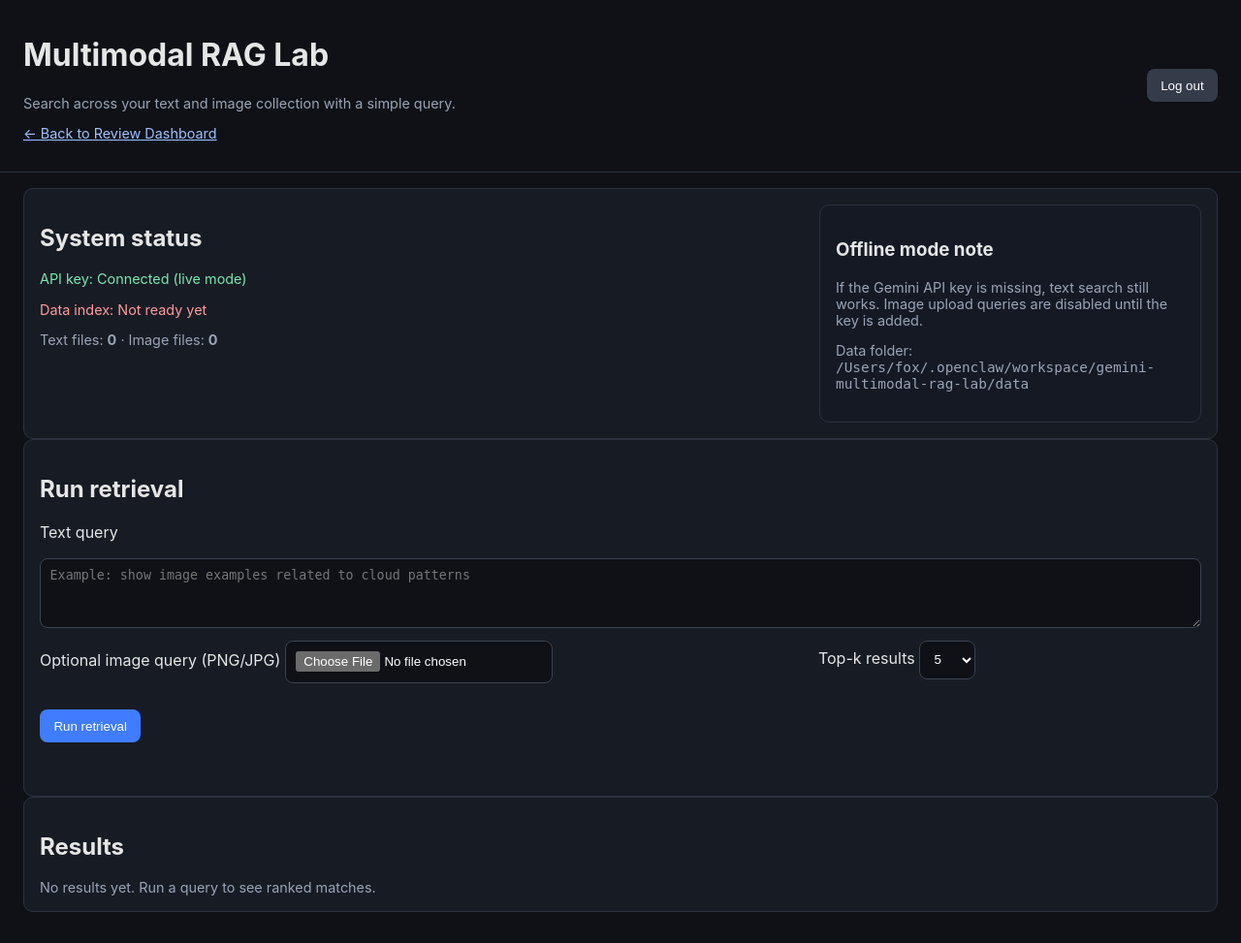
After one commit to foxrobot26/fox-dashboard, a Flask app: page /dashboard/multimodal in a window 1280 px wide. The commit adds this page. Shown: the whole page at 97% size. Run offline with Flask 3, Linux system fonts and the light colour scheme; the visitor is signed in with stand-in values (Sample User, id 1); parts of the project's set-up code (start-up, migrations or seed data) failed here and were passed over.

Commit message:
Add multimodal RAG lab page and retrieval APIs

```diff
--- a/app.py
+++ b/app.py
@@ -8,7 +8,9 @@
 from typing import Any
 from urllib import error as urlerror, parse as urlparse, request as urlrequest
 
-from flask import Flask, Response, jsonify, redirect, render_template, request, session, url_for
+from flask import Flask, Response, jsonify, redirect, render_template, request, send_file, session, url_for
+
+from multimodal_rag import MIME_MAP, MultimodalRAGService, retrieve_by_vector, retrieve_text
 
 WORKSPACE = Path("/Users/fox/.openclaw/workspace")
 FILE_APPROVAL_FLOW = WORKSPACE / "scripts" / "recs" / "file_approval_flow.py"
@@ -17,11 +19,16 @@
 REJECTED_DIR = WORKSPACE / "content" / "staging" / "rejected"
 DECISIONS_FILE = WORKSPACE / "content" / "staging" / "decisions" / "video-decisions.jsonl"
 VIDEO_NOTES_FILE = WORKSPACE / "content" / "staging" / "decisions" / "video-notes.jsonl"
+REMINDER_TASKS_FILE = WORKSPACE / "memory" / "state" / "reminder-tasks.json"
+REMINDERS_CONFIG_FILE = WORKSPACE / "config" / "reminders.json"
 ACTION_ACTOR = os.getenv("DASHBOARD_ACTOR", "dashboard")
 NEO4J_BROWSER_BASE = os.getenv("NEO4J_BROWSER_BASE", "http://127.0.0.1:7474")
 NEO4J_HTTP_ENDPOINT = os.getenv("NEO4J_HTTP_ENDPOINT", "http://127.0.0.1:7474/db/neo4j/tx/commit")
 NEO4J_USER = os.getenv("NEO4J_USER", "neo4j")
 NEO4J_PASSWORD = os.getenv("NEO4J_PASSWORD", "")
+MULTIMODAL_RAG_BASE_DIR = Path(
+    os.getenv("MULTIMODAL_RAG_BASE_DIR", "/Users/fox/.openclaw/workspace/gemini-multimodal-rag-lab")
+)
 
 
 def _clamp_int(value: Any, default: int, min_value: int, max_value: int) -> int:
@@ -81,6 +88,7 @@
     app = Flask(__name__)
     app.secret_key = os.getenv("FLASK_SECRET_KEY", "change-me-in-production")
     app.config["DASHBOARD_PASSWORD"] = password
+    app.config["MULTIMODAL_RAG_SERVICE"] = MultimodalRAGService(MULTIMODAL_RAG_BASE_DIR)
 
     def _require_login() -> bool:
         return session.get("authenticated") is True
@@ -340,6 +348,90 @@
             "rejected": rejected,
         }
 
+    def _load_reminders_config() -> dict[str, Any]:
+        if not REMINDERS_CONFIG_FILE.exists():
+            return {}
+        try:
+            data = json.loads(REMINDERS_CONFIG_FILE.read_text(errors="ignore") or "{}")
+            return data if isinstance(data, dict) else {}
+        except Exception:
+            return {}
+
+    def load_reminders(limit: int = 200) -> dict[str, Any]:
+        config = _load_reminders_config()
+        timezone = str(config.get("timezone") or "America/New_York")
+        source_name = "memory/state/reminder-tasks.json"
+
+        if not REMINDER_TASKS_FILE.exists():
+            return {
+                "ok": True,
+                "timezone": timezone,
+                "source": source_name,
+                "items": [],
+                "counts": {"total": 0, "pending": 0, "completed": 0, "unknown": 0},
+            }
+
+        try:
+            raw = json.loads(REMINDER_TASKS_FILE.read_text(errors="ignore") or "[]")
+            if not isinstance(raw, list):
+                raw = []
+        except Exception as exc:
+            return {
+                "ok": False,
+                "timezone": timezone,
+                "source": source_name,
+                "items": [],
+                "counts": {"total": 0, "pending": 0, "completed": 0, "unknown": 0},
+                "error": f"Failed to load reminders: {exc}",
+            }
+
+        items: list[dict[str, Any]] = []
+        for row in raw[:limit]:
+            if not isinstance(row, dict):
+                continue
+            status_raw = str(row.get("status") or "").strip().lower()
+            if status_raw in {"open", "pending", "todo", "active"}:
+                status = "pending"
+            elif status_raw in {"done", "completed", "closed"}:
+                status = "completed"
+            else:
+                status = "unknown"
+
+            reminder_id = row.get("id")
+            text = str(row.get("text") or row.get("title") or "").strip()
+            due = str(row.get("due") or row.get("when") or "").strip()
+            source = str(row.get("source") or source_name)
+
+            items.append(
+                {
+                    "id": str(reminder_id) if reminder_id is not None else "",
+                    "title": text,
+                    "text": text,
+                    "when": due,
+                    "status": status,
+                    "source": source,
+                    "priority": str(row.get("priority") or ""),
+                    "updated_at": str(row.get("updatedAt") or ""),
+                    "created_at": str(row.get("createdAt") or ""),
+                }
+            )
+
+        items.sort(key=lambda item: ((item.get("status") != "pending"), item.get("when") or "9999-99-99", item.get("id") or ""))
+        counts = {
+            "total": len(items),
+            "pending": sum(1 for i in items if i.get("status") == "pending"),
+            "completed": sum(1 for i in items if i.get("status") == "completed"),
+            "unknown": sum(1 for i in items if i.get("status") == "unknown"),
+        }
+
+        return {
+            "ok": True,
+            "timezone": timezone,
+            "source": source_name,
+            "items": items,
+            "counts": counts,
+        }
+
     @app.route("/")
     def home():
         if _require_login():
@@ -374,6 +466,108 @@
         if not _require_login():
             return redirect(url_for("login"))
         return render_template("graph.html")
+
+    @app.route("/dashboard/multimodal")
+    def dashboard_multimodal():
+        if not _require_login():
+            return redirect(url_for("login"))
+        service: MultimodalRAGService = app.config["MULTIMODAL_RAG_SERVICE"]
+        status = service.status()
+        return render_template("multimodal.html", status=status)
+
+    @app.route("/api/multimodal/status", methods=["GET"])
+    def api_multimodal_status():
+        if not _require_login():
+            return jsonify({"ok": False, "error": "Unauthorized"}), 401
+        service: MultimodalRAGService = app.config["MULTIMODAL_RAG_SERVICE"]
+        return jsonify({"ok": True, "status": service.status()})
+
+    @app.route("/api/multimodal/retrieve", methods=["POST"])
+    def api_multimodal_retrieve():
+        if not _require_login():
+            return jsonify({"ok": False, "error": "Unauthorized"}), 401
+
+        service: MultimodalRAGService = app.config["MULTIMODAL_RAG_SERVICE"]
+        top_k = _clamp_int(request.form.get("top_k"), default=5, min_value=1, max_value=10)
+        query_text = str(request.form.get("query") or "").strip()
+        uploaded = request.files.get("query_image")
+
+        if not query_text and (uploaded is None or not uploaded.filename):
+            return jsonify({"ok": False, "error": "Enter a text query or upload an image first."}), 400
+
+        if uploaded is not None and uploaded.filename:
+            suffix = Path(uploaded.filename).suffix.lower()
+            if suffix not in MIME_MAP:
+                return jsonify({"ok": False, "error": "Unsupported image type. Use PNG or JPEG."}), 400
+            if service.offline_mode:
+                return jsonify({"ok": False, "error": "Image query is only available in live mode. Add GEMINI_API_KEY to enable it."}), 400
+
+        try:
+            embedder, records, index = service.load_runtime()
+            mode = "text"
+            if uploaded is not None and uploaded.filename:
+                suffix = Path(uploaded.filename).suffix.lower()
+                mime_type = MIME_MAP.get(suffix, "image/png")
+                query_vec = embedder.embed_query_image(uploaded.read(), mime_type=mime_type)
+                hits = retrieve_by_vector(query_vec, records, index, k=top_k)
+                mode = "image"
+            else:
+                hits = retrieve_text(query_text, records, index, embedder, k=top_k)
+
+            results: list[dict[str, Any]] = []
+            for rank, (record, score) in enumerate(hits, start=1):
+                rec_path = Path(record.path)
+                preview = record.content[:260] if record.kind == "text" else record.content
+                results.append(
+                    {
+                        "rank": rank,
+                        "record_id": record.record_id,
+                        "kind": record.kind,
+                        "score": round(float(score), 4),
+                        "preview": preview,
+                        "source": {
+                            "path": record.path,
+                            "filename": rec_path.name,
+                            "exists": rec_path.exists(),
+                        },
+                        "asset_url": url_for("api_multimodal_asset", record_id=record.record_id) if record.kind == "image" else "",
+                    }
+                )
+
+            return jsonify({
+                "ok": True,
+                "mode": mode,
+                "offline_mode": service.offline_mode,
+                "top_k": top_k,
+                "results": results,
+            })
+        except Exception as exc:
+            return jsonify({
+                "ok": False,
+                "error": f"Retrieval failed: {exc}",
+                "hint": "Confirm data files exist under data/text and data/images, then retry.",
+            }), 500
+
+    @app.route("/api/multimodal/asset/<path:record_id>", methods=["GET"])
+    def api_multimodal_asset(record_id: str):
+        if not _require_login():
+            return jsonify({"ok": False, "error": "Unauthorized"}), 401
+
+        service: MultimodalRAGService = app.config["MULTIMODAL_RAG_SERVICE"]
+        try:
+            _embedder, records, _index = service.load_runtime()
+        except Exception as exc:
+            return jsonify({"ok": False, "error": f"Asset unavailable: {exc}"}), 404
+
+        match = next((r for r in records if r.record_id == record_id and r.kind == "image"), None)
+        if not match:
+            return jsonify({"ok": False, "error": "Image record not found"}), 404
+
+        asset_path = Path(match.path)
+        if not asset_path.exists():
+            return jsonify({"ok": False, "error": "Image file missing on disk"}), 404
+
+        return send_file(asset_path, mimetype=match.mime_type or "image/png")
 
     @app.route("/dashboard/neo4j/", defaults={"path": ""}, methods=["GET", "POST", "PUT", "PATCH", "DELETE", "OPTIONS"])
     @app.route("/dashboard/neo4j/<path:path>", methods=["GET", "POST", "PUT", "PATCH", "DELETE", "OPTIONS"])
@@ -534,36 +728,16 @@
             return jsonify({"ok": False, "error": "Unauthorized"}), 401
         return jsonify(load_review_buckets(limit=200))
 
-    @app.route("/api/recs-graph", methods=["GET"])
-    def api_recs_graph():
+    @app.route("/api/reminders", methods=["GET"])
+    def api_reminders():
         if not _require_login():
             return jsonify({"ok": False, "error": "Unauthorized"}), 401
 
-        recs = load_review_buckets(limit=200)
-        graph_payload: dict[str, Any] = {"ok": True, "nodes": [], "error": ""}
-        graph_limit = _clamp_int(request.args.get("graph_limit"), default=12, min_value=1, max_value=50)
-
-        cypher = """
-        MATCH (n)
-        WITH n, COUNT { (n)--() } AS degree
-        WHERE degree > 0
-        RETURN coalesce(nullIf(trim(n.name), ''), toString(id(n))) AS id,
-               coalesce(nullIf(trim(n.name), ''), toString(id(n))) AS label,
-               coalesce(head(labels(n)), "Entity") AS `group`,
-               degree,
-               labels(n) AS labels,
-               any(lbl IN labels(n) WHERE lbl IN ["Episodic", "Episode"]) AS is_episodic
-        ORDER BY degree DESC, label ASC
-        LIMIT $limit
-        """
-
-        try:
-            graph_rows = _neo4j_query(cypher, {"limit": graph_limit})
-            graph_payload["nodes"] = graph_rows
-        except Exception as exc:
-            graph_payload = {"ok": False, "nodes": [], "error": f"Graph unavailable: {exc}"}
-
-        return jsonify({"ok": bool(recs.get("ok", False)), "recs": recs, "graph": graph_payload})
+        limit = _clamp_int(request.args.get("limit"), default=200, min_value=1, max_value=1000)
+        payload = load_reminders(limit=limit)
+        if not payload.get("ok"):
+            return jsonify(payload), 500
+        return jsonify(payload)
 
     @app.route("/api/recommendations/<item_id>/<action>", methods=["POST"])
     def take_action(item_id: str, action: str):
--- a/requirements.txt
+++ b/requirements.txt
@@ -1 +1,3 @@
 Flask==3.1.0
+numpy>=1.26.0
+google-genai>=1.30.0
--- a/static/style.css
+++ b/static/style.css
@@ -93,7 +93,7 @@
 .auth-card { width: min(440px, 100%); }
 .auth-form { display: grid; gap: 0.7rem; }
 
-input {
+input, select {
   padding: 0.65rem;
   border-radius: 8px;
   border: 1px solid #3c4252;
@@ -182,3 +182,56 @@
 .combined-list li {
   margin-bottom: 0.45rem;
 }
+
+.mm-status-grid {
+  display: grid;
+  grid-template-columns: 2fr 1fr;
+  gap: 1rem;
+}
+
+.mm-form {
+  display: grid;
+  gap: 0.8rem;
+}
+
+.mm-form-row {
+  display: grid;
+  grid-template-columns: 2fr 1fr;
+  gap: 0.8rem;
+}
+
+.mm-results .card h3 {
+  margin-top: 0;
+  margin-bottom: 0.35rem;
+}
+
+.mm-thumb {
+  width: 100%;
+  max-height: 220px;
+  object-fit: contain;
+  border: 1px solid #2c313d;
+  border-radius: 8px;
+  margin: 0.35rem 0;
+  background: #0f1117;
+}
+
+.mm-text-preview {
+  white-space: pre-wrap;
+  border: 1px solid #2c313d;
+  border-radius: 8px;
+  padding: 0.5rem;
+  background: #0f1117;
+  color: #d4d8e3;
+  min-height: 70px;
+}
+
+.card.subtle {
+  background: #141924;
+}
+
+@media (max-width: 900px) {
+  .mm-status-grid,
+  .mm-form-row {
+    grid-template-columns: 1fr;
+  }
+}
--- /dev/null
+++ b/templates/multimodal.html
@@ -0,0 +1,147 @@
+<!doctype html>
+<html lang="en">
+<head>
+  <meta charset="UTF-8" />
+  <meta name="viewport" content="width=device-width, initial-scale=1.0" />
+  <title>Multimodal RAG Lab · Video Curation Dashboard</title>
+  <link rel="stylesheet" href="{{ url_for('static', filename='style.css') }}" />
+</head>
+<body>
+  <header class="topbar">
+    <div>
+      <h1>Multimodal RAG Lab</h1>
+      <p class="muted">Search across your text and image collection with a simple query.</p>
+      <p class="muted"><a href="{{ url_for('dashboard') }}">← Back to Review Dashboard</a></p>
+    </div>
+    <div class="top-actions">
+      <form method="post" action="{{ url_for('logout') }}">
+        <button type="submit" class="secondary">Log out</button>
+      </form>
+    </div>
+  </header>
+
+  <main class="tabs-wrap">
+    <section class="card mm-status-grid">
+      <div>
+        <h2>System status</h2>
+        <p id="api-status" class="status {{ 'ok' if status.api_key_present else 'err' }}">
+          API key: {{ 'Connected (live mode)' if status.api_key_present else 'Missing (offline mode)' }}
+        </p>
+        <p id="index-status" class="status {{ 'ok' if status.index_ready else 'err' }}">
+          Data index: {{ 'Ready' if status.index_ready else 'Not ready yet' }}
+        </p>
+        <p class="muted">Text files: <strong>{{ status.text_count }}</strong> · Image files: <strong>{{ status.image_count }}</strong></p>
+      </div>
+      <div class="card subtle">
+        <h3>Offline mode note</h3>
+        <p class="muted">If the Gemini API key is missing, text search still works. Image upload queries are disabled until the key is added.</p>
+        <p class="muted">Data folder: <code>{{ status.base_dir }}/data</code></p>
+      </div>
+    </section>
+
+    <section class="card">
+      <h2>Run retrieval</h2>
+      <form id="retrieve-form" class="mm-form" enctype="multipart/form-data">
+        <label for="query">Text query</label>
+        <textarea id="query" name="query" class="note-input" placeholder="Example: show image examples related to cloud patterns"></textarea>
+
+        <div class="mm-form-row">
+          <div>
+            <label for="query_image">Optional image query (PNG/JPG)</label>
+            <input id="query_image" name="query_image" type="file" accept="image/png,image/jpeg" />
+          </div>
+          <div>
+            <label for="top_k">Top-k results</label>
+            <select id="top_k" name="top_k">
+              {% for k in range(1, 11) %}
+                <option value="{{ k }}" {{ 'selected' if k == 5 else '' }}>{{ k }}</option>
+              {% endfor %}
+            </select>
+          </div>
+        </div>
+
+        <div class="actions">
+          <button type="submit">Run retrieval</button>
+        </div>
+        <p id="retrieve-status" class="status"></p>
+      </form>
+    </section>
+
+    <section class="card">
+      <h2>Results</h2>
+      <div id="results-empty" class="muted">No results yet. Run a query to see ranked matches.</div>
+      <div id="results-grid" class="grid mm-results"></div>
+    </section>
+  </main>
+
+  <script>
+    const form = document.getElementById('retrieve-form');
+    const resultsGrid = document.getElementById('results-grid');
+    const resultsEmpty = document.getElementById('results-empty');
+    const statusEl = document.getElementById('retrieve-status');
+
+    function escapeHtml(text) {
+      return String(text || '').replaceAll('&', '&amp;').replaceAll('<', '&lt;').replaceAll('>', '&gt;');
+    }
+
+    function setStatus(text, kind = '') {
+      statusEl.textContent = text;
+      statusEl.className = `status ${kind}`.trim();
+    }
+
+    function renderResults(payload) {
+      const results = payload.results || [];
+      if (!results.length) {
+        resultsEmpty.style.display = 'block';
+        resultsGrid.innerHTML = '';
+        return;
+      }
+
+      resultsEmpty.style.display = 'none';
+      resultsGrid.innerHTML = results.map(r => {
+        const preview = escapeHtml(r.preview || '');
+        const meta = r.source || {};
+        const imageBlock = r.kind === 'image' && r.asset_url
+          ? `<img src="${r.asset_url}" alt="${escapeHtml(r.record_id)}" class="mm-thumb" />`
+          : `<pre class="mm-text-preview">${preview}</pre>`;
+
+        return `
+          <article class="card compact">
+            <h3>#${r.rank} · ${escapeHtml(r.record_id)}</h3>
+            <p class="muted">Type: ${escapeHtml(r.kind)} · Score: ${Number(r.score).toFixed(4)}</p>
+            ${imageBlock}
+            <p class="muted">Preview: ${preview}</p>
+            <p class="muted">Source: ${escapeHtml(meta.filename || 'n/a')}</p>
+            <p class="muted">Path: ${escapeHtml(meta.path || '')}</p>
+          </article>
+        `;
+      }).join('');
+    }
+
+    form.addEventListener('submit', async (event) => {
+      event.preventDefault();
+      const formData = new FormData(form);
+      setStatus('Running retrieval...');
+
+      try {
+        const res = await fetch('/api/multimodal/retrieve', {
+          method: 'POST',
+          body: formData,
+          credentials: 'same-origin'
+        });
+        const data = await res.json();
+        if (!res.ok || !data.ok) {
+          const detail = data.error || 'Retrieval failed';
+          setStatus(detail, 'err');
+          return;
+        }
+
+        setStatus(`Done. Query mode: ${data.mode}. Returned ${data.results.length} result(s).`, 'ok');
+        renderResults(data);
+      } catch (err) {
+        setStatus(`Request failed: ${err?.message || String(err)}`, 'err');
+      }
+    });
+  </script>
+</body>
+</html>
```
Also changed, not shown: multimodal_rag.py (added, +189 -0 lines), templates/dashboard.html (+43 -69 lines), README.md.
